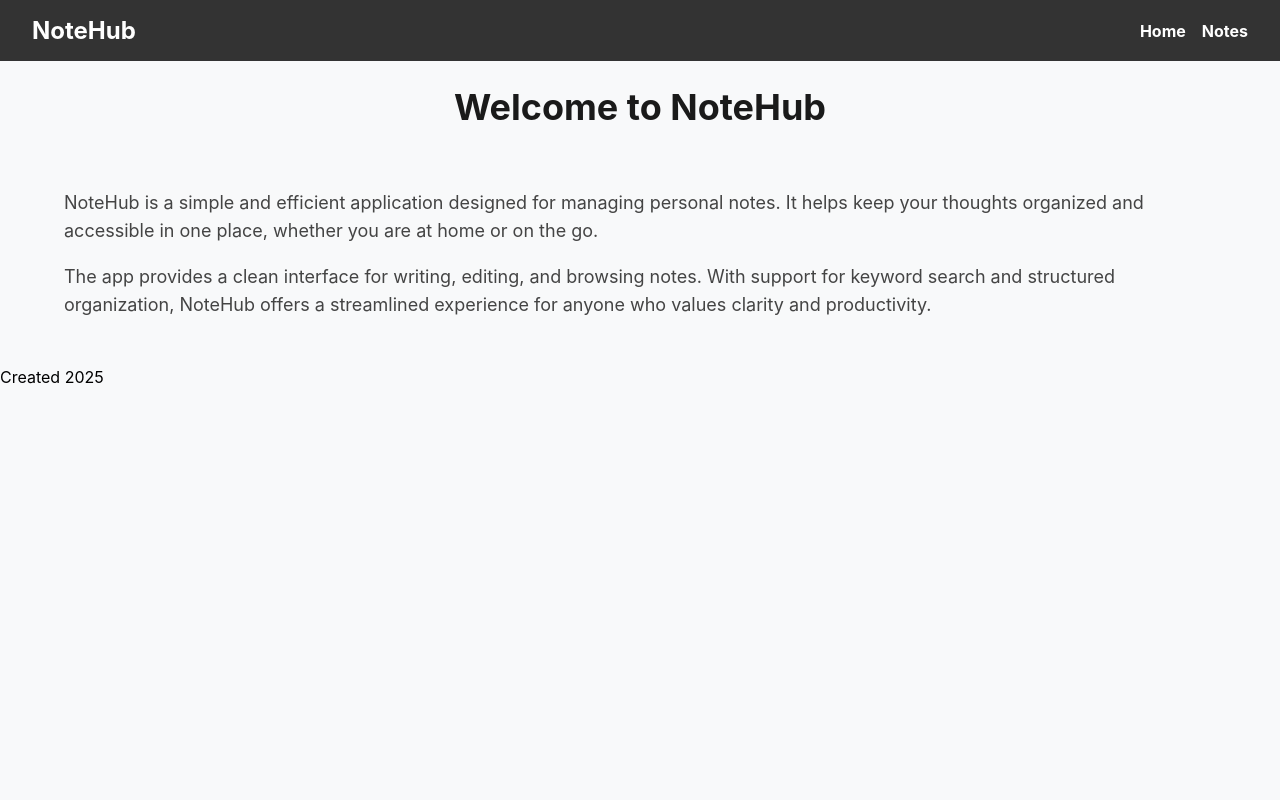
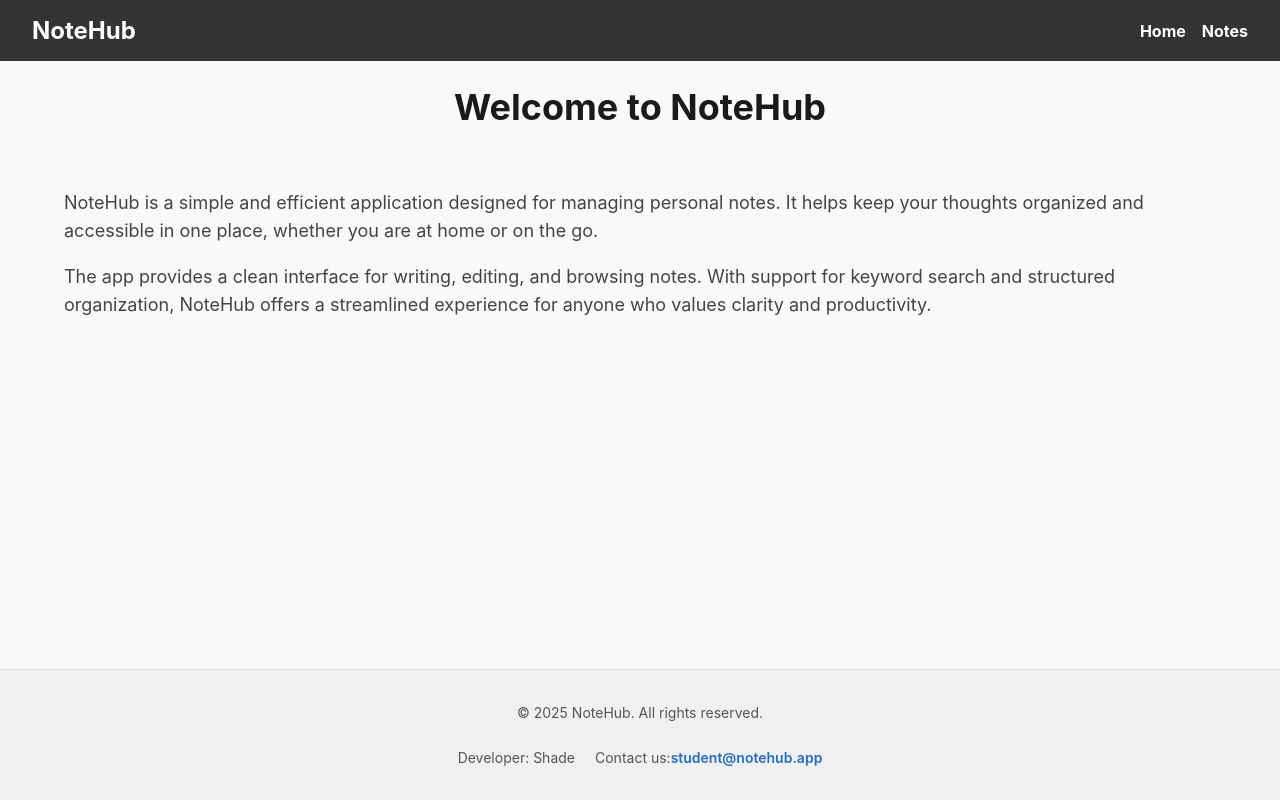
Before and after one commit to kulakaa073/06-notehub-nextjs, a Next.js app: page / in a window 1280 px wide. Built offline with nearby package versions, Linux system fonts and the light colour scheme.

Commit message:
docs: adding todos

```diff
--- a/app/Home.module.css
+++ b/app/Home.module.css
@@ -1,7 +1,3 @@
-.main {
-  flex: 1;
-}
-
 .container {
   width: 90%;
   max-width: 1280px;
--- a/app/globals.css
+++ b/app/globals.css
@@ -1,9 +1,14 @@
 body {
-  font-family: -apple-system, BlinkMacSystemFont, "Segoe UI", Roboto, Oxygen,
-    Ubuntu, Cantarell, "Helvetica Neue", sans-serif;
+  font-family:
+    -apple-system, BlinkMacSystemFont, 'Segoe UI', Roboto, Oxygen, Ubuntu,
+    Cantarell, 'Helvetica Neue', sans-serif;
   display: flex;
   flex-direction: column;
   min-height: 100vh;
   margin: 0;
   background-color: #f8f9fa;
 }
+
+main {
+  flex: 1;
+}
--- a/app/layout.tsx
+++ b/app/layout.tsx
@@ -3,6 +3,7 @@ import { Geist, Geist_Mono } from 'next/font/google';
 import './globals.css';
 import Header from '@/components/Header/Header';
 import TanStackProvider from '@/components/TanStackProvider/TanStackProvider';
+import Footer from '@/components/Footer/Footer';
 const geistSans = Geist({
   variable: '--font-geist-sans',
   subsets: ['latin'],
@@ -15,7 +16,7 @@ const geistMono = Geist_Mono({
 
 export const metadata: Metadata = {
   title: 'NoteHub',
-  description: 'Generated by Shade',
+  description: 'Made by Shade',
 };
 
 export default function RootLayout({
@@ -27,11 +28,7 @@ export default function RootLayout({
         <TanStackProvider>
           <Header />
           <main>{children}</main>
-          <footer>
-            <p>
-              Created <time dateTime="2025">2025</time>
-            </p>
-          </footer>
+          <Footer/>
         </TanStackProvider>
       </body>
     </html>
--- a/app/notes/[id]/NoteDetails.client.tsx
+++ b/app/notes/[id]/NoteDetails.client.tsx
@@ -32,10 +32,10 @@ const NoteDetailsClient = () => {
     <div className={css.container}>
       <div className={css.item}>
         <div className={css.header}>
-          <h2>Note title</h2>
+          <h2>{note.title}</h2>
         </div>
-        <p className={css.content}>Note content</p>
-        <p className={css.date}>Created date</p>
+        <p className={css.content}>{note.content}</p>
+        <p className={css.date}>{formattedDate}</p>
       </div>
     </div>
   );
--- a/app/page.tsx
+++ b/app/page.tsx
@@ -2,7 +2,6 @@ import css from './Home.module.css';
 
 const Home = () => {
   return (
-    <main>
       <div className={css.container}>
         <h1 className={css.title}>Welcome to NoteHub</h1>
         <p className={css.description}>
@@ -17,7 +16,7 @@ const Home = () => {
           and productivity.
         </p>
       </div>
-    </main>
+
   );
 };
 export default Home;
--- a/components/Modal/Modal.tsx
+++ b/components/Modal/Modal.tsx
@@ -0,0 +1 @@
+// most likely delete confirm modal, maybe make reusable for crete/edit popup
--- a/components/NoteForm/NoteForm.tsx
+++ b/components/NoteForm/NoteForm.tsx
@@ -0,0 +1,5 @@
+// {
+//   "title": "string",
+//   "content": "string",
+//   "categoryId": "string"
+// }
--- /dev/null
+++ b/components/NoteItem/NoteItem.module.css
@@ -0,0 +1 @@
+/*add styles here*/
--- a/components/Pagination/Pagination.tsx
+++ b/components/Pagination/Pagination.tsx
@@ -0,0 +1 @@
+// judging by styles, its a proper pagination, with page number buttons
--- a/components/SearchBox/SearchBox.tsx
+++ b/components/SearchBox/SearchBox.tsx
@@ -0,0 +1 @@
+// filter by title or category id
--- a/lib/api.ts
+++ b/lib/api.ts
@@ -28,3 +28,5 @@ export const getSingleNote = async (id: string) => {
   const res = await axios.get<Note>(`/notes/${id}`);
   return res.data;
 };
+
+// add functions for creating, updating and deleting notes
```
Also changed, not shown: 1 other file (tests, documents, lock files or other folders).
